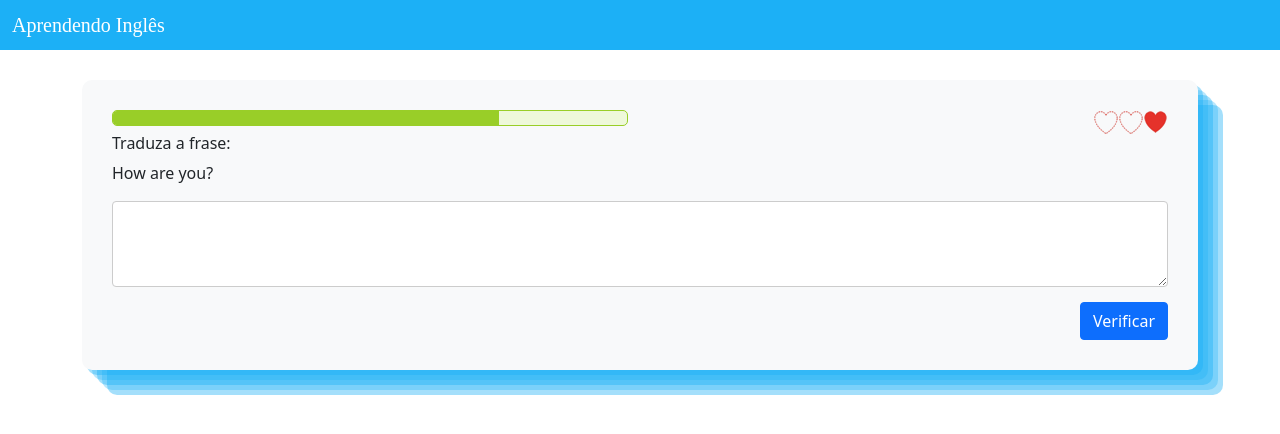
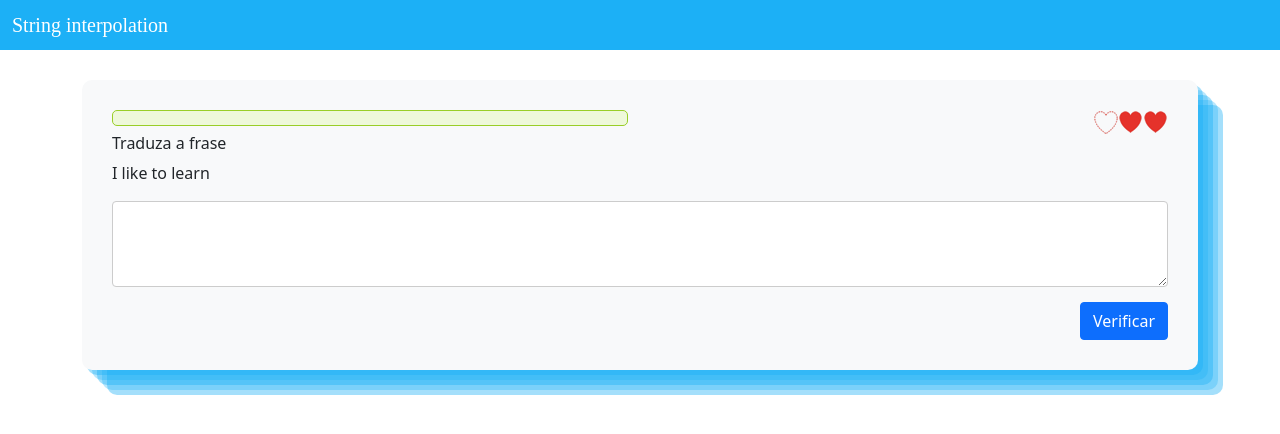
Before and after one commit to PriscilaRoza/app_English, an Angular app: page / in a window 1280 px wide. Shown: the top 434 px of the page. Built offline with nearby package versions, Linux system fonts and the light colour scheme; a web font is replaced by a local one.

Commit message:
[update]painel/progresso/tentativas/ check button working, phrases being swapped and textarea field cleared

```diff
--- /dev/null
+++ b/src/app/painel/frases-mock.ts
@@ -0,0 +1,10 @@
+
+
+import { Frase } from "../shared/frase.model";
+
+export const FRASES: Frase[] = [
+  { fraseEng: 'I like to learn', frasePtBr: 'Eu gosto de aprender' },
+  { fraseEng: 'I watch tv', frasePtBr: 'Eu assisto tv' },
+  { fraseEng: 'How are you?', frasePtBr: 'Como vai você?' },
+  { fraseEng: 'I eat bread', frasePtBr: 'Eu como pão' },
+];
--- a/src/app/painel/painel.component.html
+++ b/src/app/painel/painel.component.html
@@ -1,24 +1,30 @@
-
-
 <div class="container">
   <div class="card card-body bg-light">
     <div class="row">
-      <div class="col-sm-6"><app-progresso></app-progresso></div>
+      <div class="col-sm-6">
+        <app-progresso [progresso]="progresso"></app-progresso></div>
       <div class="col-sm-6"><app-tentativas></app-tentativas></div>
     </div>
     <div class="row">
       <div class="col">
-        <h6>Traduza a frase:</h6>
-        <p>How are you?</p>
+        <h6>{{ instrucao }}</h6>
+        <p>{{ rodadaFrase.fraseEng }}</p>
         <div class="form-group">
-          <textarea class="form-control" rows="3"></textarea>
+          <textarea
+            class="form-control"
+            rows="3"
+            (input)="atualizaResposta($event)"
+            [value]="resposta"
+            >
+
+          </textarea>
         </div>
       </div>
     </div>
     <div class="row">
       <div class="col">
         <div class="d-flex justify-content-end">
-           <button type="button" class="btn btn-primary">Verificar</button>
+          <button type="button" class="btn btn-primary" (click)="verificarResposta()">Verificar</button>
         </div>
       </div>
     </div>
--- a/src/app/painel/painel.component.ts
+++ b/src/app/painel/painel.component.ts
@@ -1,15 +1,57 @@
 import { Component, OnInit } from '@angular/core';
+import { Frase } from '../shared/frase.model';
+import { FRASES } from './frases-mock';
 
 @Component({
   selector: 'app-painel',
   templateUrl: './painel.component.html',
-  styleUrls: ['./painel.component.css']
+  styleUrls: ['./painel.component.css'],
 })
 export class PainelComponent implements OnInit {
+  public frases: Frase[] = FRASES;
+  public instrucao: string = 'Traduza a frase';
+  public resposta: string = ''
 
-  constructor() { }
+  public rodada: number = 0
+  public rodadaFrase!: Frase;
 
-  ngOnInit(): void {
+  public progresso : number = 0
+
+  constructor() {
+    this.atualizaRodada()
   }
 
+  ngOnInit() {}
+
+  public atualizaResposta(resp: Event): void {
+    this.resposta = (<HTMLInputElement>resp.target).value;
+    // console.log(this.resposta);
+  }
+
+  public verificarResposta(): void{
+
+    if(this.rodadaFrase.frasePtBr === this.resposta){
+      alert ('a tradução está correta')
+      //troca pergunta da rodada
+      this.rodada++;
+
+      //progresso
+      this.progresso = this.progresso + (100 / this.frases.length)
+      console.log(this.progresso)
+
+      //atualiza o objeto rodadaFrase
+      this.atualizaRodada()
+
+
+    }else {
+      alert('A tradução está errada')
+    }
+  }
+
+  public atualizaRodada(): void{
+    //define a frase da rodada com base em alguma lógica
+    this.rodadaFrase = this.frases[this.rodada];
+    //limpar a resposta
+    this.resposta = '';
+  }
 }
--- a/src/app/progresso/progresso.component.html
+++ b/src/app/progresso/progresso.component.html
@@ -1,3 +1,3 @@
 <div class="progress">
-  <div class="progress-bar w-75"></div>
+  <div class="progress-bar w-{{progresso}}"></div>
 </div>
--- a/src/app/progresso/progresso.component.ts
+++ b/src/app/progresso/progresso.component.ts
@@ -1,4 +1,4 @@
-import { Component, OnInit } from '@angular/core';
+import { Component, Input, OnInit } from '@angular/core';
 
 @Component({
   selector: 'app-progresso',
@@ -7,6 +7,7 @@ import { Component, OnInit } from '@angular/core';
 })
 export class ProgressoComponent implements OnInit {
 
+  @Input() public progresso: number = 0
   constructor() { }
 
   ngOnInit(): void {
--- a/src/app/tentativas/tentativas.component.html
+++ b/src/app/tentativas/tentativas.component.html
@@ -1,5 +1,5 @@
 <div class="d-flex justify-content-end">
-  <img src="../../assets/coracao_vazio.png" alt="heart" />
-  <img src="../../assets/coracao_vazio.png" alt="heart" />
-  <img src="../../assets/coracao_cheio.png" alt="heart" />
+  <img [src]="coracaoVazio" alt="heart" />
+  <img [src]="coracaoCheio" alt="heart" />
+  <img [src]="coracaoCheio" alt="heart" />
 </div>
--- a/src/app/tentativas/tentativas.component.ts
+++ b/src/app/tentativas/tentativas.component.ts
@@ -6,6 +6,9 @@ import { Component, OnInit } from '@angular/core';
   styleUrls: ['./tentativas.component.css']
 })
 export class TentativasComponent implements OnInit {
+  public coracaoVazio: string = '../../assets/coracao_vazio.png'
+  public coracaoCheio: string = '../../assets/coracao_cheio.png'
+
 
   constructor() { }
 
--- a/src/app/topo/topo.component.html
+++ b/src/app/topo/topo.component.html
@@ -4,6 +4,6 @@
 
 <nav class="navbar navbar-inverse bg-faded">
   <div class="container-fluid">
-    <span class="navbar-brand mb-0 h1">Aprendendo  Inglês</span>
+    <span class="navbar-brand mb-0 h1">{{titulo}}</span>
   </div>
 </nav>
--- a/src/app/topo/topo.component.ts
+++ b/src/app/topo/topo.component.ts
@@ -7,5 +7,5 @@ import { Component } from '@angular/core';
 
 })
 export class TopoComponent {
-
+  public titulo: string = 'String interpolation'
 }
```
Also changed, not shown: src/app/shared/frase.model.ts (added, +10 -0 lines).
